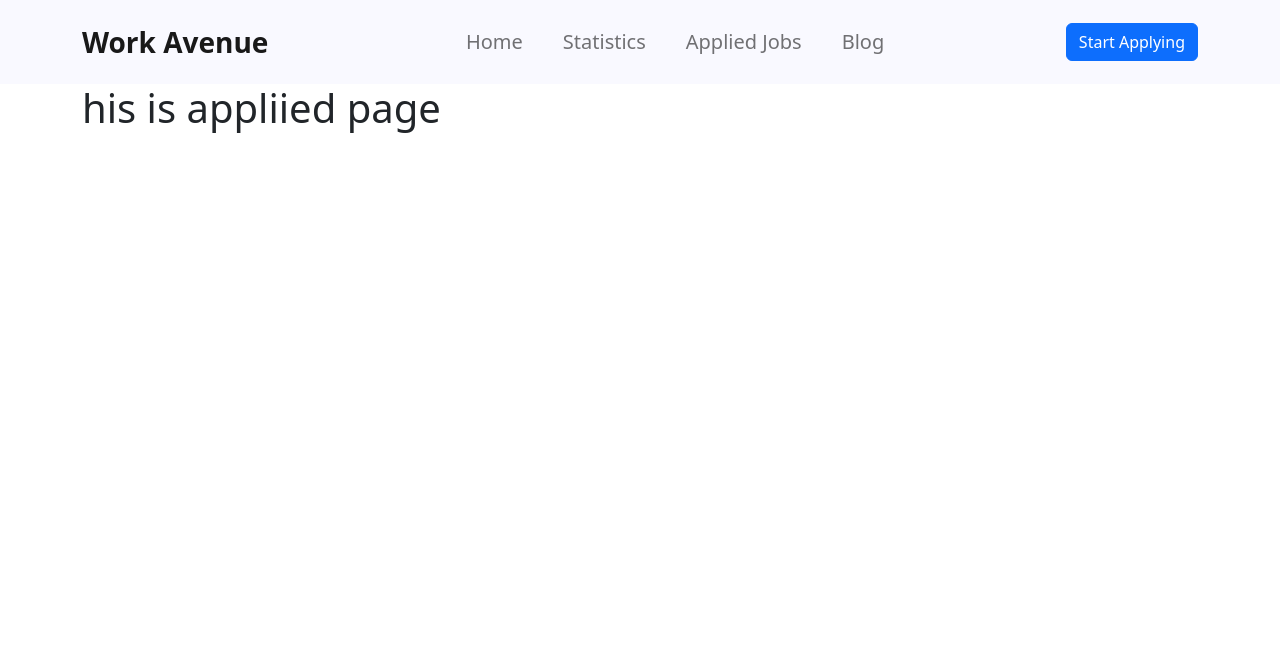
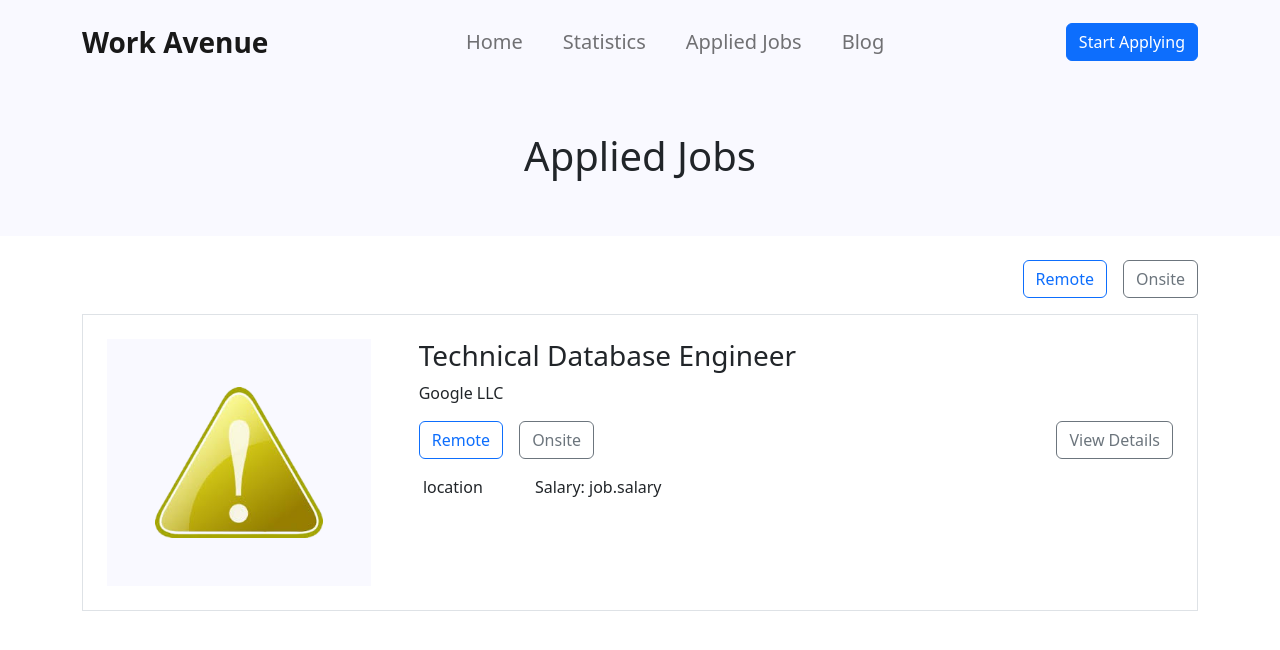
Before and after one commit to tanvir27/Career-Track, a React (Vite) app: page /applied in a window 1280 px wide. Shown: the top 650 px of the page. Built offline with nearby package versions, Linux system fonts and the light colour scheme.

Commit message:
local storage set

```diff
--- a/public/jobdata.json
+++ b/public/jobdata.json
@@ -76,7 +76,7 @@
     "logo": "https://i.ibb.co/NtMZGhr/Group-10021.png",
     "icon": "https://i.ibb.co/0m7HzLc/Location-Icon.png",
     "icon_2": "https://i.ibb.co/R0BF9qp/Frame.png",
-    "title": "Technical Database Engineer",
+    "title": "Software Engineer",
     "company": "Google LLC",
     "location": "Mountain View, Istanbul",
     "salary": "120K - 160K",
--- a/src/components/AppliedJobs/AppliedJobs.jsx
+++ b/src/components/AppliedJobs/AppliedJobs.jsx
@@ -1,10 +1,66 @@
 import React from 'react';
-
+import error from "../../assets/error.png";
 const AppliedJobs = () => {
     return (
-        <div className='container'>
-            <h1>his is appliied page</h1>
+      <div>
+        <div className=" py-5 common-styles">
+          <h1 className="text-center">Applied Jobs</h1>
         </div>
+        <div className="container my-4 ">
+          <div className="align-content-end my-3">
+            <div className="d-flex justify-content-end gap-3">
+              <button type="button" class="btn btn-outline-primary">
+                Remote
+              </button>
+              <button type="button" class="btn btn-outline-secondary">
+                Onsite
+              </button>
+            </div>
+          </div>
+          <div className="d-flex p-4 gap-5 w-full border ">
+            <div className="common-styles p-5">
+              <img className="img-fluid " src={error} alt="" />
+            </div>
+            <div className="w-100">
+              <h3>Technical Database Engineer</h3>
+              <p className="">Google LLC</p>
+              <div className="d-flex justify-content-between">
+                <div className="d-flex gap-3">
+                  <button type="button" class="btn btn-outline-primary">
+                    Remote
+                  </button>
+                  <button type="button" class="btn btn-outline-secondary">
+                    Onsite
+                  </button>
+                </div>
+                <div>
+                  <button type="button" class="btn btn-outline-secondary">
+                    View Details
+                  </button>
+                </div>
+              </div>
+              <div className="d-flex gap-5 my-3">
+                <div>
+                  <span>
+                    <img src="" alt="" />
+                  </span>{" "}
+                  {""}
+                  <span>location</span>
+                </div>
+
+                <div>
+                  <span>
+                    <img src="" alt="" />
+                  </span>{" "}
+                  {""}
+                  <span>Salary: job.salary</span>
+                </div>
+              </div>
+            </div>
+          </div>
+        </div>
+
+      </div>
     );
 };
 
--- a/src/components/Home/Home.jsx
+++ b/src/components/Home/Home.jsx
@@ -80,12 +80,12 @@ const Home = () => {
           {jobData.slice(0, 4).map((jData) => (
             <div className="">
               <div class="col rounded p-3">
-                <div class="card">
+                <div class="card h-100">
                   <div className="p-4">
                     <div>
                       <img className="img-fluid" src={jData.logo} alt="" />
                     </div>
-                    <h3>Technical Database Engineer</h3>
+                    <h3>{jData.title}</h3>
                     <p className="">{jData.title}</p>
                     <div className="d-flex gap-3">
                       <button type="button" class="btn btn-outline-primary">
--- a/src/components/Job/Job.jsx
+++ b/src/components/Job/Job.jsx
@@ -11,12 +11,12 @@ const Job = () => {
         {jobData.map((job) => (
           <div className="">
             <div class="col rounded p-3">
-              <div class="card">
+              <div class="card h-100">
                 <div className="p-4">
                   <div>
                     <img className="img-fluid" src={job.logo} alt="" />
                   </div>
-                  <h3>Technical Database Engineer</h3>
+                  <h3>{job.title}</h3>
                   <p className="">{job.title}</p>
                   <div className="d-flex gap-3">
                     <button type="button" class="btn btn-outline-primary">
--- a/src/components/JobDetails/JobDetails.jsx
+++ b/src/components/JobDetails/JobDetails.jsx
@@ -2,28 +2,39 @@ import React, { useEffect, useState } from "react";
 import ReactDOM from "react-dom";
 import { useLoaderData, useParams } from "react-router-dom";
 import { FontAwesomeIcon } from "@fortawesome/react-fontawesome";
-import { faDollarSign } from "@fortawesome/free-solid-svg-icons";
+import {
+  faDollarSign,
+  faCalendar,
+  faPhone,
+  faEnvelopeSquare,
+  faLocationDot,
+} from "@fortawesome/free-solid-svg-icons";
 
+import { addToDb } from "../../utilities/fakeDb";
 
 const JobDetails = () => {
-
   const [data, setData] = useState(null);
 
   const dataPass = useLoaderData();
   console.log(dataPass);
 
   const { jobId } = useParams();
-  console.log(jobId);
+  // console.log(jobId);
 
   useEffect(() => {
     if (dataPass) {
       const storedData = dataPass.find((data) => data.id === parseInt(jobId));
       setData(storedData);
     }
-  },[dataPass,jobId])
+  }, [dataPass, jobId]);
 
-  if (!data)  {
-    return <p>Data Not Found</p>
+  if (!data) {
+    return <p>Data Not Found</p>;
+  }
+// for apply now button
+  const handleApplyButton = (id) => {
+    console.log('id is', id);
+    addToDb(id)
   }
 
   return (
@@ -71,7 +82,7 @@ const JobDetails = () => {
                     <span>
                       <FontAwesomeIcon
                         className="text-info fw-bold"
-                        icon={faDollarSign}
+                        icon={faCalendar}
                       />
                     </span>{" "}
                     <span className="fw-bold">Job Title: </span>{" "}
@@ -86,7 +97,7 @@ const JobDetails = () => {
                   <span>
                     <FontAwesomeIcon
                       className="text-info fw-bold"
-                      icon={faDollarSign}
+                      icon={faPhone}
                     />
                   </span>{" "}
                   <span className="fw-bold">Phone: </span>{" "}
@@ -96,7 +107,7 @@ const JobDetails = () => {
                   <span>
                     <FontAwesomeIcon
                       className="text-info fw-bold"
-                      icon={faDollarSign}
+                      icon={faEnvelopeSquare}
                     />
                   </span>{" "}
                   <span className="fw-bold">Email: </span>{" "}
@@ -106,7 +117,7 @@ const JobDetails = () => {
                   <span>
                     <FontAwesomeIcon
                       className="text-info fw-bold"
-                      icon={faDollarSign}
+                      icon={faLocationDot}
                     />
                   </span>{" "}
                   <span className="fw-bold">Address: </span>{" "}
@@ -114,7 +125,11 @@ const JobDetails = () => {
                 </div>
               </div>
               <div className="mt-4">
-                <button class="btn btn-primary w-100" type="button">
+                <button
+                  onClick={()=> handleApplyButton(jobId)}
+                  class="btn btn-primary w-100"
+                  type="button"
+                >
                   Apply Now
                 </button>
               </div>
--- a/src/main.jsx
+++ b/src/main.jsx
@@ -30,7 +30,7 @@ const router = createBrowserRouter([
         path: "/jobs",
         element: <Job></Job>,
         loader: () => {
-          return fetch("/public/jobData.json");
+          return fetch("/jobData.json");
         },
       },
       {
@@ -48,7 +48,7 @@ const router = createBrowserRouter([
       },
       {
         path: "/details/:jobId",
-        loader: ()=> fetch('/public/jobData.json'),
+        loader: ()=> fetch('/jobData.json'),
         element: <JobDetails></JobDetails>,
       },
     ],
--- /dev/null
+++ b/src/utilities/fakeDb.js
@@ -0,0 +1,16 @@
+const addToDb = (id) => {
+    // localStorage.setItem('apply-job', id);
+
+     let existingData = localStorage.getItem("apply-job");
+     let newData = id;
+
+     if (existingData) {
+       existingData = JSON.parse(existingData);
+       existingData.push(newData);
+       localStorage.setItem("apply-job", JSON.stringify(existingData));
+     } else {
+       localStorage.setItem("apply-job", JSON.stringify([newData]));
+     }
+
+}
+export{addToDb}
```
Also changed, not shown: 1 other file (tests, documents, lock files or other folders).
